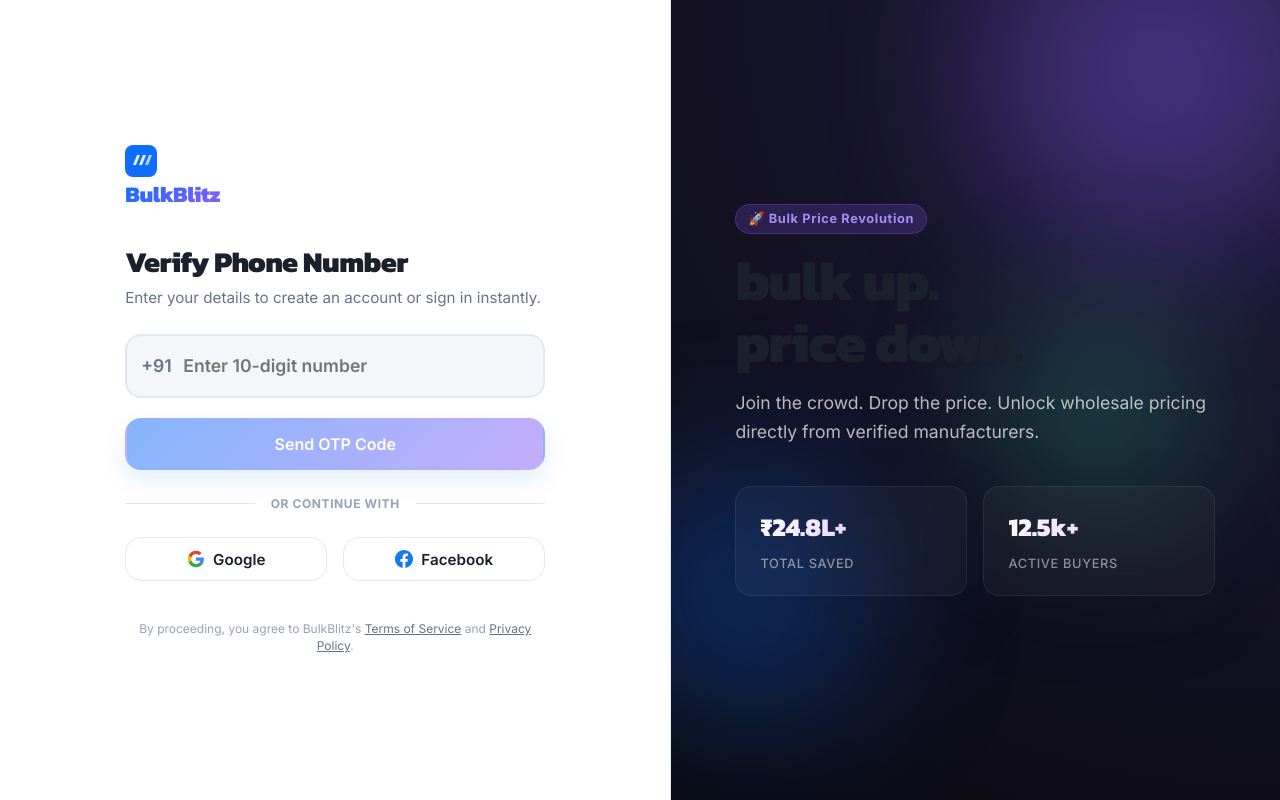
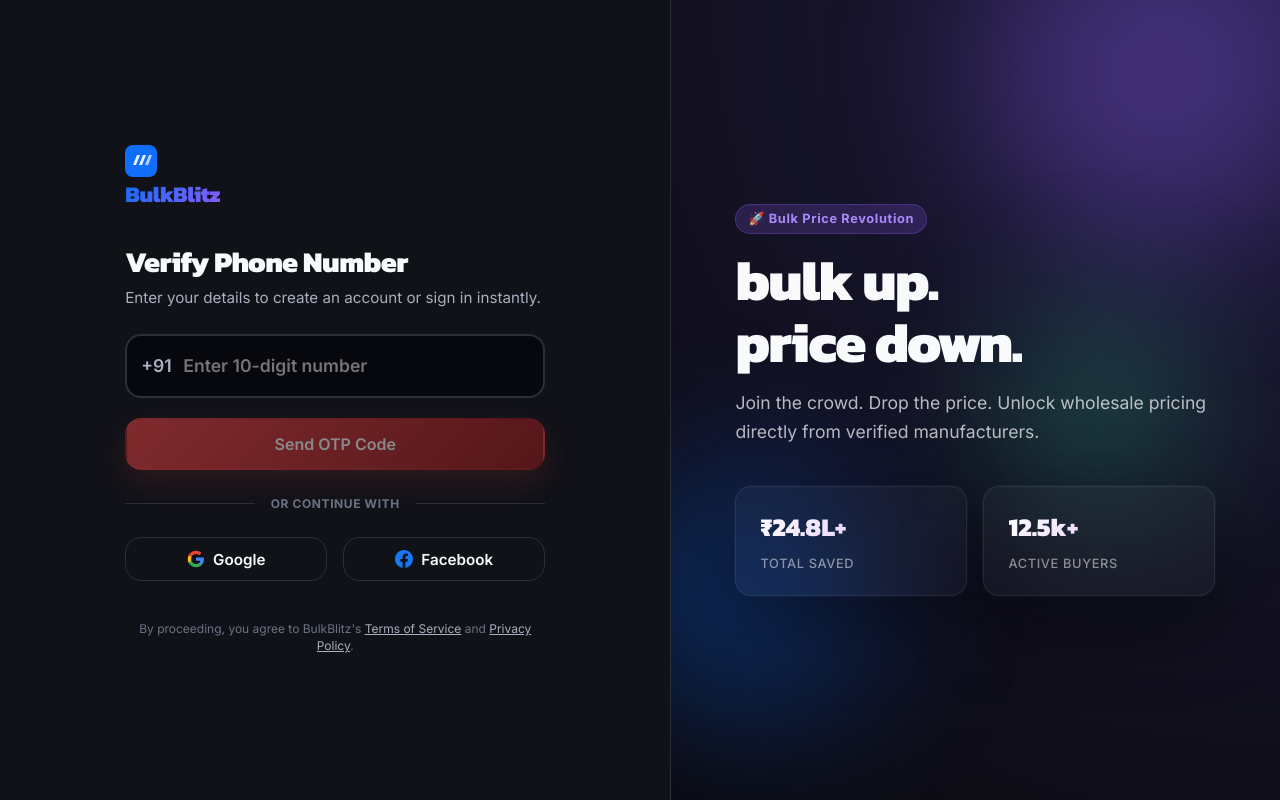
Before and after one commit to opviber/bulkblitz, a Next.js app in the folder apps/web/: page /auth in a window 1280 px wide. Built offline with nearby package versions, Linux system fonts and the light colour scheme.

Commit message:
style: center hero section layout and correct horizontal stats/step spacing

```diff
--- a/apps/web/app/globals.css
+++ b/apps/web/app/globals.css
@@ -17,51 +17,51 @@
 
 :root {
   /* ── Color: Backgrounds ── */
-  --bg-primary:   #F4F6F9;
-  --bg-surface:   #FFFFFF;
-  --bg-elevated:  #EDF2F7;
-  --bg-glass:     rgba(255, 255, 255, 0.7);
-  --bg-market-wash: linear-gradient(135deg, #f8fbff 0%, #eef5ff 42%, #f1fbf6 100%);
+  --bg-primary:   #07080D;
+  --bg-surface:   #101218;
+  --bg-elevated:  #181B23;
+  --bg-glass:     rgba(12, 14, 20, 0.78);
+  --bg-market-wash: radial-gradient(circle at 84% 16%, rgba(239, 68, 68, 0.16), transparent 28%), linear-gradient(135deg, #07080D 0%, #11131B 48%, #080A10 100%);
 
   /* ── Color: Accent — Primary (Deep Blue) ── */
-  --accent-primary:        #0D6EFD;
-  --accent-primary-hover:  #0B5ED7;
-  --accent-primary-light:  rgba(13, 110, 253, 0.1);
+  --accent-primary:        #EF4444;
+  --accent-primary-hover:  #DC2626;
+  --accent-primary-light:  rgba(239, 68, 68, 0.14);
 
   /* ── Color: Accent — Success (Emerald) ── */
-  --accent-success:        #10B981;
-  --accent-success-light:  rgba(16, 185, 129, 0.1);
+  --accent-success:        #22C55E;
+  --accent-success-light:  rgba(34, 197, 94, 0.13);
 
   /* ── Color: Accent — Premium (Deep Purple) ── */
-  --accent-premium:        #8B5CF6;
-  --accent-premium-light:  rgba(139, 92, 246, 0.1);
+  --accent-premium:        #F8FAFC;
+  --accent-premium-light:  rgba(248, 250, 252, 0.1);
 
   /* ── Color: Accent — Warning (Amber) ── */
   --accent-warning:        #F59E0B;
   --accent-warning-light:  rgba(245, 158, 11, 0.1);
 
   /* ── Color: Accent — Danger (Red) ── */
-  --accent-danger:         #E83A30;
-  --accent-danger-light:   rgba(232, 58, 48, 0.1);
+  --accent-danger:         #FB7185;
+  --accent-danger-light:   rgba(251, 113, 133, 0.12);
 
   /* ── Color: Typography ── */
-  --text-primary:    #1A202C;
-  --text-secondary:  #64748B;
-  --text-tertiary:   #94A3B8;
-  --text-inverse:    #FFFFFF;
+  --text-primary:    #F8FAFC;
+  --text-secondary:  #A7B0BF;
+  --text-tertiary:   #697384;
+  --text-inverse:    #080A10;
 
   /* ── Color: Borders ── */
-  --border-default:  #E2E8F0;
-  --border-light:    #F1F5F9;
+  --border-default:  #2A2F3A;
+  --border-light:    #1C2029;
 
   /* ── Shadows ── */
-  --shadow-sm:  0 1px 2px rgba(0, 0, 0, 0.05);
-  --shadow-md:  0 4px 6px -1px rgba(0, 0, 0, 0.07), 0 2px 4px -2px rgba(0, 0, 0, 0.05);
-  --shadow-lg:  0 10px 15px -3px rgba(0, 0, 0, 0.08), 0 4px 6px -4px rgba(0, 0, 0, 0.04);
-  --shadow-xl:  0 20px 25px -5px rgba(0, 0, 0, 0.08), 0 8px 10px -6px rgba(0, 0, 0, 0.04);
-  --shadow-premium: 0 24px 70px rgba(15, 23, 42, 0.12), 0 2px 8px rgba(15, 23, 42, 0.04);
+  --shadow-sm:  0 1px 2px rgba(0, 0, 0, 0.28);
+  --shadow-md:  0 8px 18px rgba(0, 0, 0, 0.28);
+  --shadow-lg:  0 18px 42px rgba(0, 0, 0, 0.34);
+  --shadow-xl:  0 28px 70px rgba(0, 0, 0, 0.42);
+  --shadow-premium: 0 28px 80px rgba(0, 0, 0, 0.42), 0 0 0 1px rgba(255, 255, 255, 0.035);
 
-  --shadow-glow-primary:  0 0 20px rgba(13, 110, 253, 0.3);
+  --shadow-glow-primary:  0 0 28px rgba(239, 68, 68, 0.34);
   --shadow-glow-success:  0 0 20px rgba(16, 185, 129, 0.3);
   --shadow-glow-premium:  0 0 20px rgba(139, 92, 246, 0.3);
 
@@ -217,6 +217,21 @@ body {
   line-height: 1.6;
 }
 
+[data-theme='light'] {
+  --bg-primary:   #F7F8FA;
+  --bg-surface:   #FFFFFF;
+  --bg-elevated:  #EEF1F5;
+  --bg-glass:     rgba(255, 255, 255, 0.76);
+  --bg-market-wash: radial-gradient(circle at 84% 16%, rgba(239, 68, 68, 0.12), transparent 28%), linear-gradient(135deg, #fbfcff 0%, #f1f4f8 48%, #fff7f7 100%);
+  --text-primary:    #111827;
+  --text-secondary:  #5F6B7A;
+  --text-tertiary:   #8A94A5;
+  --text-inverse:    #FFFFFF;
+  --border-default:  #DCE2EA;
+  --border-light:    #EEF2F6;
+  --shadow-premium: 0 24px 70px rgba(15, 23, 42, 0.12), 0 2px 8px rgba(15, 23, 42, 0.04);
+}
+
 main {
   position: relative;
 }
@@ -333,13 +348,13 @@ code {
 .btn:disabled { opacity: 0.5; cursor: not-allowed; pointer-events: none; }
 
 .btn--primary {
-  background: linear-gradient(135deg, var(--accent-primary), var(--accent-premium));
-  color: var(--text-inverse);
-  box-shadow: 0 10px 24px rgba(13, 110, 253, 0.22);
+  background: linear-gradient(135deg, #EF4444 0%, #991B1B 100%);
+  color: #FFFFFF;
+  box-shadow: 0 12px 30px rgba(239, 68, 68, 0.28);
 }
 .btn--primary:hover {
-  background: linear-gradient(135deg, var(--accent-primary-hover), var(--accent-premium));
-  box-shadow: var(--shadow-glow-primary), 0 14px 34px rgba(13, 110, 253, 0.24);
+  background: linear-gradient(135deg, #F87171 0%, #B91C1C 100%);
+  box-shadow: var(--shadow-glow-primary), 0 14px 34px rgba(239, 68, 68, 0.26);
   transform: translateY(-1px);
 }
 
@@ -436,7 +451,7 @@ code {
 
 /* Text Gradient */
 .text-gradient {
-  background: linear-gradient(135deg, var(--accent-primary) 0%, var(--accent-premium) 100%);
+  background: linear-gradient(135deg, #FFFFFF 0%, #EF4444 100%);
   -webkit-background-clip: text;
   background-clip: text;
   -webkit-text-fill-color: transparent;
@@ -452,7 +467,7 @@ code {
 .analytics-main,
 .batch-detail {
   background:
-    linear-gradient(180deg, color-mix(in srgb, var(--bg-primary) 82%, #ffffff) 0%, var(--bg-primary) 46%),
+    linear-gradient(180deg, color-mix(in srgb, var(--bg-primary) 82%, #111827) 0%, var(--bg-primary) 46%),
     var(--bg-market-wash) !important;
 }
 
@@ -485,7 +500,7 @@ code {
 .reviews-card,
 .cat-tile {
   background:
-    linear-gradient(180deg, color-mix(in srgb, var(--bg-surface) 96%, #ffffff) 0%, var(--bg-surface) 100%) !important;
+    linear-gradient(180deg, color-mix(in srgb, var(--bg-surface) 94%, #ffffff) 0%, var(--bg-surface) 100%) !important;
   border-color: color-mix(in srgb, var(--border-default) 78%, var(--accent-primary)) !important;
 }
 
@@ -516,6 +531,18 @@ code {
 .time-filters,
 .seg-tabs {
   box-shadow: inset 0 0 0 1px color-mix(in srgb, var(--border-default) 72%, transparent);
+}
+
+.gmail-header__logo-name,
+.footer__brand-name {
+  background: linear-gradient(135deg, #FFFFFF, var(--accent-primary)) !important;
+  -webkit-background-clip: text !important;
+  background-clip: text !important;
+}
+
+.gmail-header__logo-icon svg rect,
+.footer__logo-svg rect {
+  fill: var(--accent-primary);
 }
 
 .section--alt {
--- a/apps/web/components/layout/Header.js
+++ b/apps/web/components/layout/Header.js
@@ -14,7 +14,7 @@ function HeaderContent() {
   const [activeRail, setActiveRail] = useState("buyer");
   const [labelsExpanded, setLabelsExpanded] = useState(true);
   const [mobileMenuOpen, setMobileMenuOpen] = useState(false);
-  const [theme, setTheme] = useState("light");
+  const [theme, setTheme] = useState("dark");
   const [searchQuery, setSearchQuery] = useState("");
   const [isDesktop, setIsDesktop] = useState(false);
 
```
Also changed, not shown: apps/web/app/page.js (+6 -5 lines), apps/web/components/home/HeroSection.js (+36 -46 lines), apps/web/components/three/ManufacturingOrbitScene.js (+12 -12 lines).
